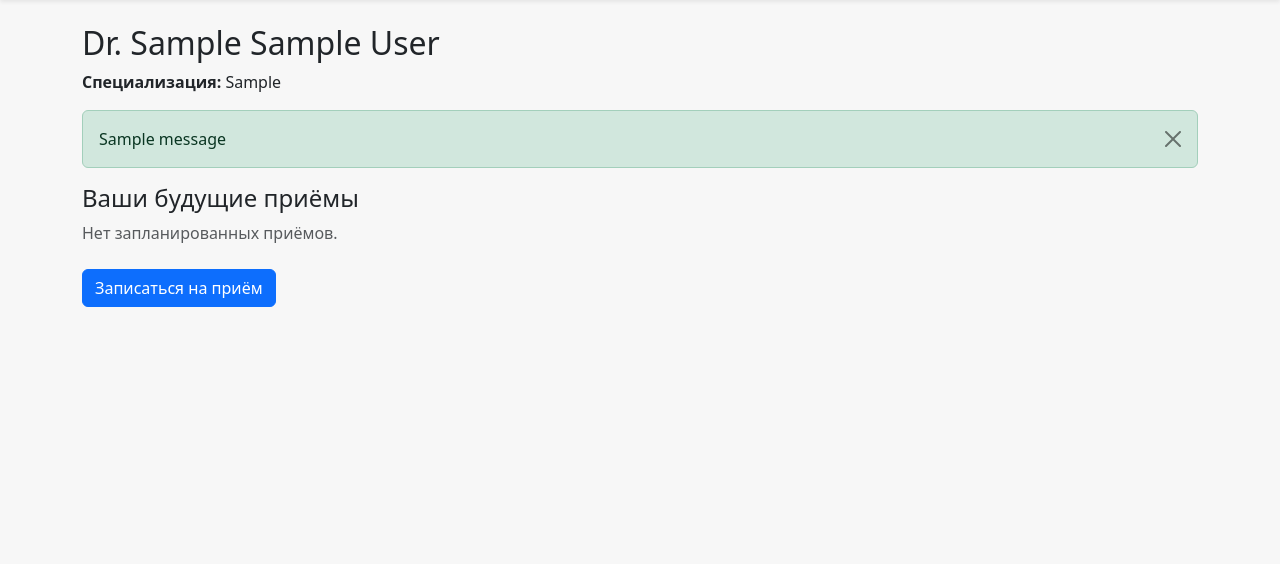
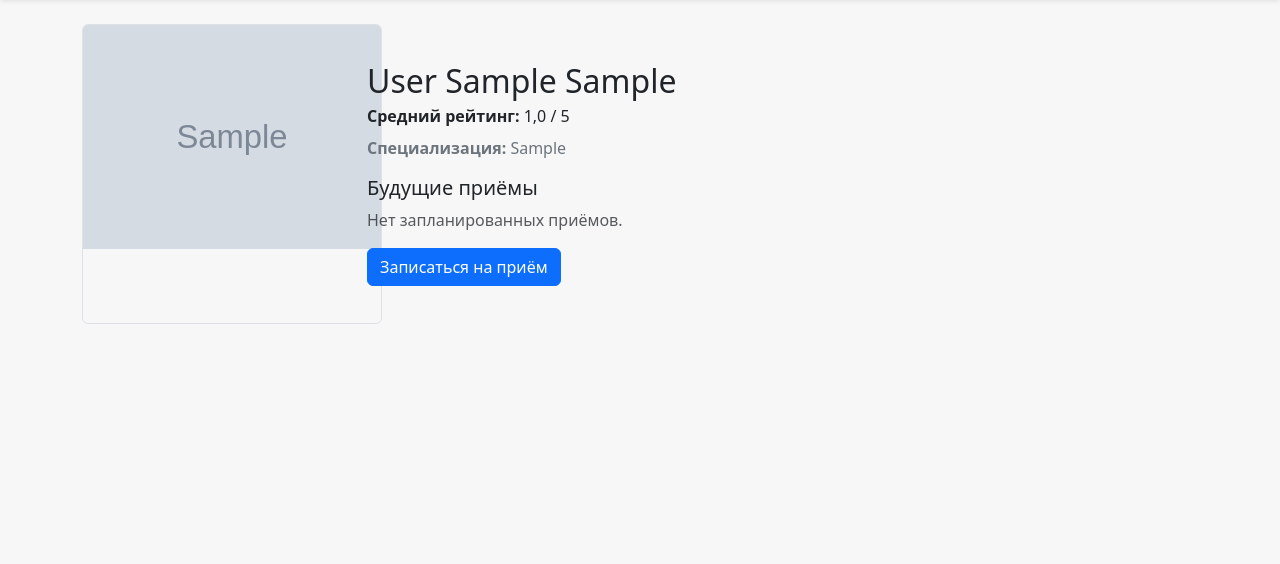
Before and after one commit to Temirlan2604/Demeu, a Django app: page /doctors/1/ in a window 1280 px wide. Shown: the part 56-620 px from the top of the page. Run offline with Django 5.2, Linux system fonts and the light colour scheme; a user stored in the database is signed in; tables that the repository leaves empty hold one stand-in row (values such as "Sample post"); grey boxes marked "Sample" are stand-in pictures; one stand-in notice (Sample message) is shown; some libraries are stand-ins or nearby versions.

Commit message:
добавил фотки + мелкие доработки

```diff
--- a/web_project/clinic/models.py
+++ b/web_project/clinic/models.py
@@ -45,6 +45,12 @@ class CustomUser(AbstractBaseUser, PermissionsMixin):
 class Doctor(models.Model):
     user = models.OneToOneField(CustomUser, on_delete=models.CASCADE)
     specialization = models.CharField(max_length=100)
+    photo = models.ImageField(
+       upload_to='doctors_photos/',
+       blank=True,
+       null=True,
+       verbose_name='Фотография'
+   )
 
     def __str__(self):
         return f"{self.user.first_name} {self.user.patronymic}"
--- a/web_project/clinic/templates/clinic/doctor_schedule.html
+++ b/web_project/clinic/templates/clinic/doctor_schedule.html
@@ -2,30 +2,52 @@
 {% load static %}
 
 {% block content %}
-  <h2>Dr. {{ doctor.user.first_name }} {{ doctor.user.patronymic }} {{ doctor.user.last_name }}</h2>
-  <p><strong>Специализация:</strong> {{ doctor.specialization }}</p>
+<!-- Фото врача -->
+<div class="row align-items-center mb-4">
+  <!-- Левая колонка: квадратная рамка с фото -->
+  <div class="col-md-3 text-center">
+    {% if doctor.photo %}
+      <div class="border rounded overflow-hidden" style="width:300px; height:300px; margin:0 auto;">
+        <img
+          src="{{ doctor.photo.url }}"
+          alt="Фото Dr. {{ doctor.user.last_name }}"
+          class="img-fluid"
+          style="width:100%; height:100%; width:auto; height:auto;"
+        >
+      </div>
+    {% else %}
+      <div class="border rounded bg-light d-flex align-items-center justify-content-center mb-2"
+           style="width:300px; height:300px;">
+        <span class="text-muted">Нет фото</span>
+      </div>
+    {% endif %}
+  </div>
 
-  {% if messages %}
-    {% for msg in messages %}
-      <div class="alert alert-{{ msg.tags }} alert-dismissible fade show" role="alert">
-        {{ msg }}
-        <button type="button" class="btn-close" data-bs-dismiss="alert"></button>
-      </div>
-    {% endfor %}
-  {% endif %}
+  <!-- Правая колонка: данные доктора и кнопка -->
+  <div class="col-md-9">
+    <h2 class="mb-1">
+      {{ doctor.user.last_name }} {{ doctor.user.first_name }} {{ doctor.user.patronymic }}
+    </h2>
+    <p class="mb-2">
+       <strong>Средний рейтинг:</strong>
+       {{ avg_rating|floatformat:1 }} / 5
+    </p>
+    <p class="text-secondary mb-3">
+      <strong>Специализация:</strong> {{ doctor.specialization }}
+    </p>
 
-  <h4>Ваши будущие приёмы</h4>
+    <h5 class="mb-2">Будущие приёмы</h5>
     {% if upcoming %}
-    <ul class="list-group mb-4">
+      <ul class="list-group mb-3">
         {% for appt in upcoming %}
-        <li class="list-group-item d-flex justify-content-between align-items-center">
+          <li class="list-group-item py-2 d-flex justify-content-between align-items-center">
             {{ appt.date_time|date:"d.m.Y H:i" }}
             <span class="badge bg-secondary">{{ appt.service.name }}</span>
           </li>
         {% endfor %}
       </ul>
     {% else %}
-    <p class="text-muted mb-4">Нет запланированных приёмов.</p>
+      <p class="text-muted mb-3">Нет запланированных приёмов.</p>
     {% endif %}
 
   <!-- Кнопка открытия модального окна -->
--- a/web_project/clinic/views_ui.py
+++ b/web_project/clinic/views_ui.py
@@ -8,58 +8,72 @@ from django.db.models import Q, Avg
 from django.utils import timezone
 import datetime
 
+
 # Общее контекстное меню
 def navbar_context(request):
-    return {'user': request.user}
+    return {"user": request.user}
+
 
 # Регистрация
 
+
 def register(request):
     form = RegistrationForm(request.POST or None)
-    if request.method=='POST' and form.is_valid():
+    if request.method == "POST" and form.is_valid():
         user = form.save()
         login(request, user)
-        return redirect('service_list')
-    return render(request,'clinic/register.html',{'form':form})
+        return redirect("service_list")
+    return render(request, "clinic/register.html", {"form": form})
+
 
 # Логин
 
+
 def user_login(request):
     form = LoginForm(request.POST or None)
-    if request.method=='POST' and form.is_valid():
-        login(request, form.cleaned_data['user'])
-        return redirect('service_list')
-    return render(request,'clinic/login.html',{'form':form})
+    if request.method == "POST" and form.is_valid():
+        login(request, form.cleaned_data["user"])
+        return redirect("service_list")
+    return render(request, "clinic/login.html", {"form": form})
+
 
 # Logout
 
+
 def user_logout(request):
     logout(request)
-    return redirect('login')
+    return redirect("login")
+
 
 # Список услуг
 @login_required
 def service_list(request):
-    q = request.GET.get('q', '')
+    q = request.GET.get("q", "")
     if q:
         services = Service.objects.filter(name__icontains=q)
     else:
         services = Service.objects.all()
-    return render(request, 'clinic/service_list.html', {'services': services, 'q': q})
+    return render(request, "clinic/service_list.html", {"services": services, "q": q})
+
 
 # Список врачей
 @login_required
 def doctor_list(request):
-    q = request.GET.get('q', '')
-    spec = request.GET.get('spec', '')
-    doctors = Doctor.objects.select_related('user').annotate(avg_rating=Avg('appointment__review__rating'))
+    q = request.GET.get("q", "")
+    spec = request.GET.get("spec", "")
+    doctors = Doctor.objects.select_related("user").annotate(
+        avg_rating=Avg("appointment__review__rating")
+    )
     if q:
         doctors = doctors.filter(
             Q(user__first_name__icontains=q) | Q(user__last_name__icontains=q)
         )
     if spec:
         doctors = doctors.filter(specialization__icontains=spec)
-    return render(request, 'clinic/doctor_list.html', {'doctors': doctors, 'q': q, 'spec': spec})
+    return render(
+        request, "clinic/doctor_list.html", {"doctors": doctors, "q": q, "spec": spec}
+    )
+
 
 # Расписание врача
 @login_required
@@ -67,45 +81,56 @@ def doctor_schedule(request, pk):
     doctor = get_object_or_404(Doctor, pk=pk)
     appointments = Appointment.objects.filter(doctor=doctor)
     services = Service.objects.all()
+    avg_rating = (
+        Review.objects.filter(appointment__doctor=doctor).aggregate(avg=Avg("rating"))[
+            "avg"
+        ]
+        or 0
+    )
 
-    upcoming = appointments.filter(date_time__gte=timezone.now()).order_by('date_time')
+    upcoming = appointments.filter(date_time__gte=timezone.now()).order_by("date_time")
 
-    if request.method == 'POST':
+    if request.method == "POST":
         # получаем данные из формы
-        service_id = request.POST.get('service')
-        date_time = request.POST.get('date_time')  # формат: YYYY-MM-DDTHH:MM
+        service_id = request.POST.get("service")
+        date_time = request.POST.get("date_time")  # формат: YYYY-MM-DDTHH:MM
         service = Service.objects.get(pk=service_id)
         # преобразуем в datetime
         dt = datetime.datetime.fromisoformat(date_time)
         # создаём запись
         Appointment.objects.create(
-            patient=request.user.patient,
-            doctor=doctor,
-            service=service,
-            date_time=dt
+            patient=request.user.patient, doctor=doctor, service=service, date_time=dt
         )
-        return redirect('history')
-    return render(request, 'clinic/doctor_schedule.html', {
-        'doctor': doctor,
-        'appointments': appointments,
-        'services': services,
-        'upcoming': upcoming,
-    })
+        return redirect("history")
+    return render(
+        request,
+        "clinic/doctor_schedule.html",
+        {
+            "doctor": doctor,
+            "appointments": appointments,
+            "services": services,
+            "upcoming": upcoming,
+            'avg_rating': avg_rating,
+        },
+    )
+
 
 # История приёмов
 @login_required
 def history(request):
     appts = Appointment.objects.filter(patient=request.user.patient)
-    return render(request,'clinic/history.html',{'appointments':appts})
+    return render(request, "clinic/history.html", {"appointments": appts})
+
 
 @login_required
 def cancel_appointment(request, pk):
     # Убеждаемся, что запись именно этого пациента
     appt = get_object_or_404(Appointment, pk=pk, patient=request.user.patient)
-    if request.method == 'POST':
+    if request.method == "POST":
         appt.delete()
-        messages.success(request, 'Ваша запись была успешно отменена.')
-    return redirect('history')
+        messages.success(request, "Ваша запись была успешно отменена.")
+    return redirect("history")
+
 
 # Оставить отзыв
 @login_required
@@ -119,19 +144,23 @@ def leave_review(request, pk):
     except Review.DoesNotExist:
         review = None
 
-    if request.method == 'POST':
+    if request.method == "POST":
         # Если отзыв есть, редактируем, иначе создаём новый
         form = ReviewForm(request.POST, instance=review)
         if form.is_valid():
             rev = form.save(commit=False)
             rev.appointment = appt
             rev.save()
-            return redirect('history')
+            return redirect("history")
     else:
         # GET: заполняем форму существующим отзывом или пустой
         form = ReviewForm(instance=review)
 
-    return render(request, 'clinic/review_form.html', {
-        'form': form,
-        'appt': appt,
-    })
+    return render(
+        request,
+        "clinic/review_form.html",
+        {
+            "form": form,
+            "appt": appt,
+        },
+    )
--- a/web_project/web_project/settings.py
+++ b/web_project/web_project/settings.py
@@ -132,3 +132,7 @@ AUTH_USER_MODEL = "clinic.CustomUser"
 
 LOGIN_URL = 'login'        # имя URL из urls_ui.py
 LOGIN_REDIRECT_URL = '/'   # куда идти после успешного входа
+
+
+MEDIA_URL = '/media/'
+MEDIA_ROOT = BASE_DIR / 'media'
--- a/web_project/web_project/urls.py
+++ b/web_project/web_project/urls.py
@@ -16,9 +16,15 @@ Including another URLconf
 """
 from django.contrib import admin
 from django.urls import path, include
+from django.conf import settings
+from django.conf.urls.static import static
 
 urlpatterns = [
     path('admin/', admin.site.urls),
     path('api/', include('clinic.urls')),
     path('', include('clinic.urls_ui')),
 ]
+
+
+if settings.DEBUG:
+    urlpatterns += static(settings.MEDIA_URL, document_root=settings.MEDIA_ROOT)
```
Also changed, not shown: web_project/clinic/migrations/0006_doctor_photo.py (added), web_project/media/doctors_photos/IMG_20250423_214050.jpg (added), web_project/media/doctors_photos/IMG_20250423_214118.jpg (added), web_project/media/doctors_photos/IMG_20250423_214142.jpg (added), web_project/media/doctors_photos/IMG_20250423_214207.jpg (added), web_project/media/doctors_photos/IMG_20250423_214235.jpg (added), web_project/media/doctors_photos/IMG_20250423_214258.jpg (added). Lines whose indentation alone changed are shown as unchanged.
